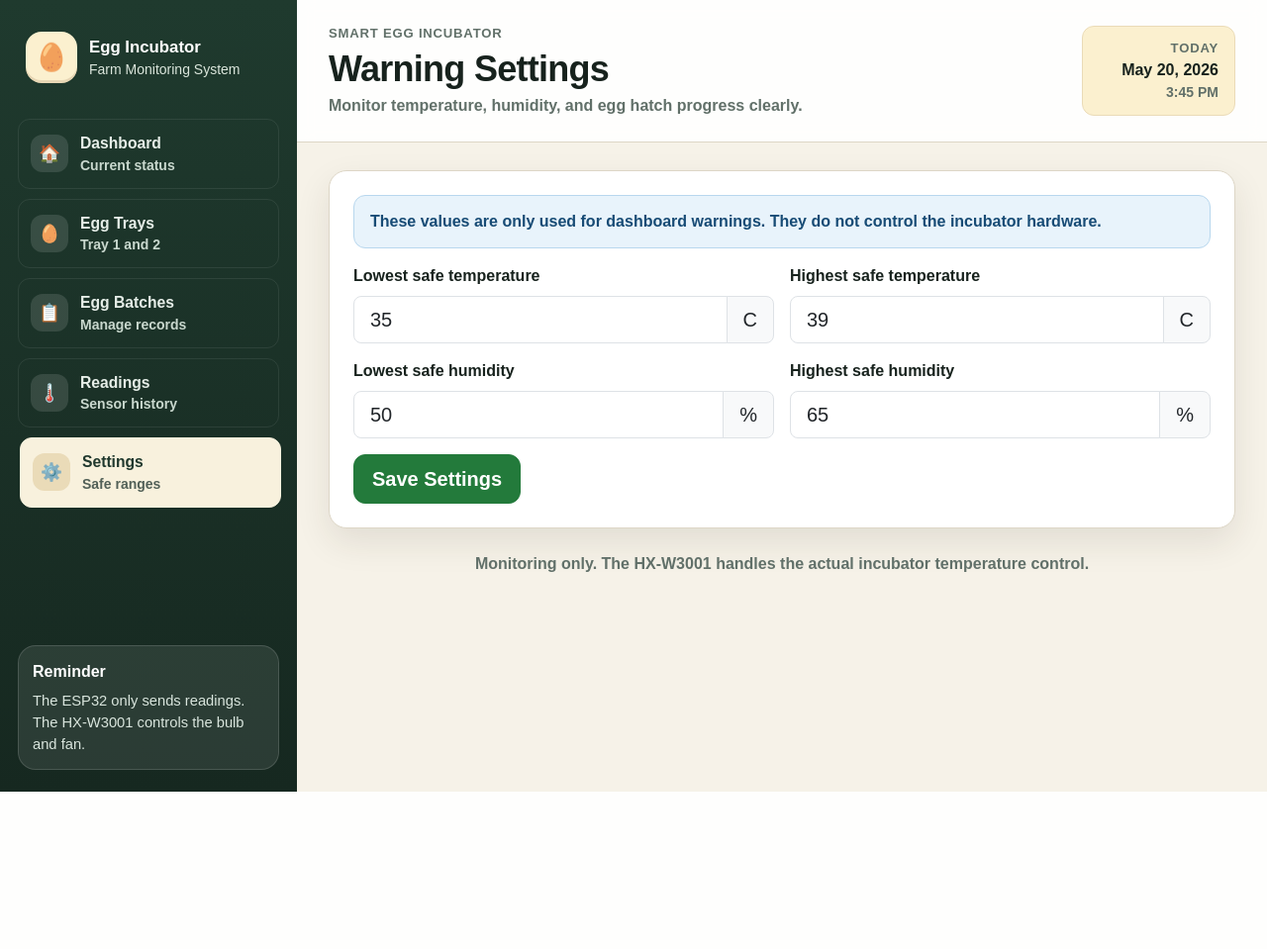
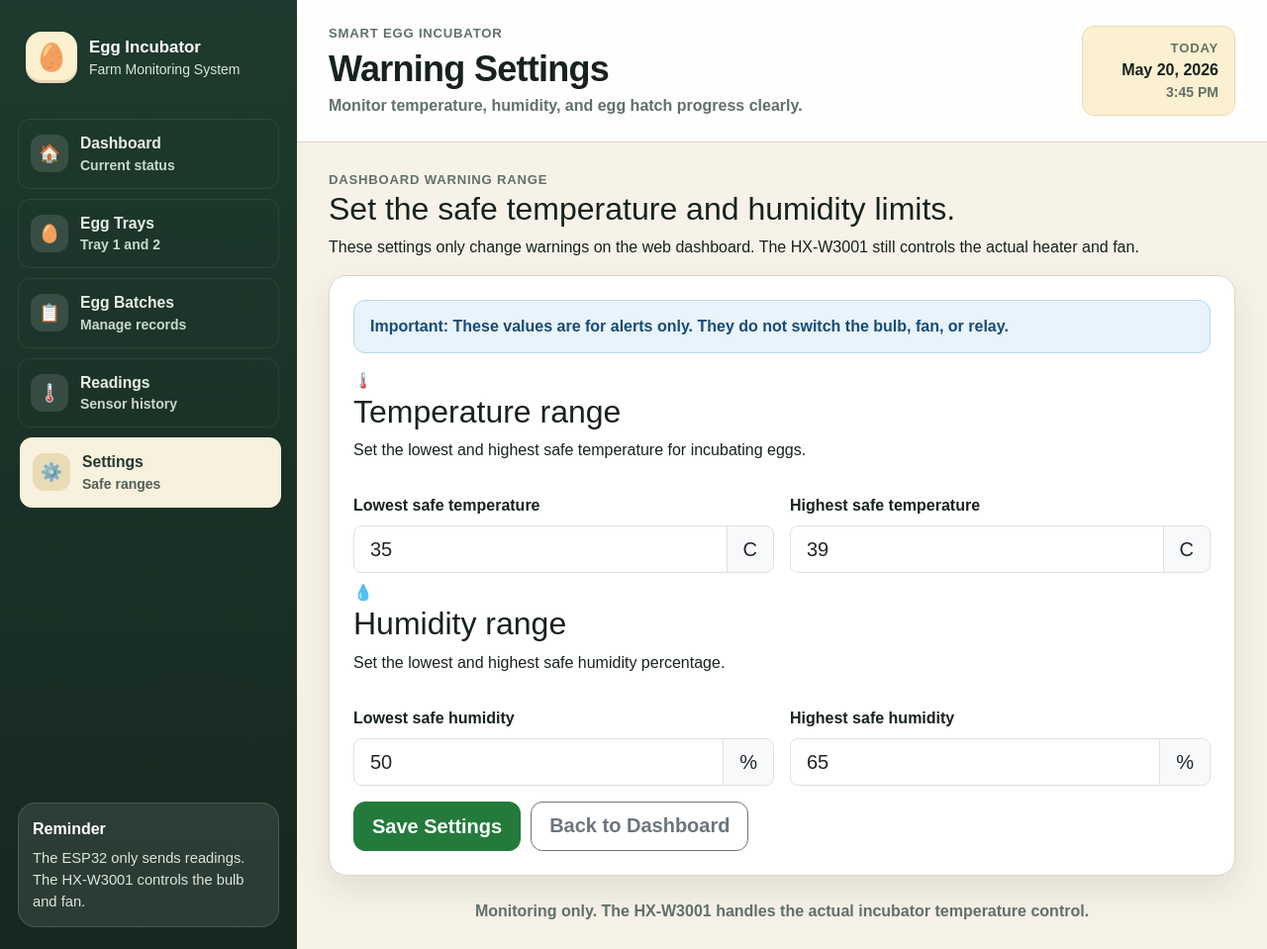
Before and after one commit to Dan1007Mercado/physics, a PHP site: page /settings.php in a window 1280 px wide. Shown: the whole page at 99% size. Before the commit the page ends 800 px from the top, so only its background shows below. Run offline with PHP 8.4, Linux system fonts and the light colour scheme; data comes from the database, SQL or seed files in the repository.

Commit message:
Match settings page with HCI design

```diff
--- a/settings.php
+++ b/settings.php
@@ -65,13 +65,22 @@ if ($_SERVER['REQUEST_METHOD'] === 'POST') {
 include __DIR__ . '/includes/header.php';
 ?>
 
-<section class="page-section">
+<section class="page-section narrow-section settings-page">
+    <div class="hero-panel compact-hero mb-3">
+        <div>
+            <span class="eyebrow">Dashboard warning range</span>
+            <h2>Set the safe temperature and humidity limits.</h2>
+            <p>These settings only change warnings on the web dashboard. The HX-W3001 still controls the actual heater and fan.</p>
+        </div>
+    </div>
+
     <?php if ($successMessage): ?>
-        <div class="alert alert-success"><?= e($successMessage) ?></div>
+        <div class="alert alert-success alert-readable"><?= e($successMessage) ?></div>
     <?php endif; ?>
 
     <?php if ($errors): ?>
-        <div class="alert alert-danger">
+        <div class="alert alert-danger alert-readable">
+            <strong>Please fix the following:</strong>
             <?php foreach ($errors as $error): ?>
                 <div><?= e($error) ?></div>
             <?php endforeach; ?>
@@ -79,11 +88,21 @@ include __DIR__ . '/includes/header.php';
     <?php endif; ?>
 
     <article class="form-panel">
-        <p class="helper-note">
-            These values are only used for dashboard warnings. They do not control the incubator hardware.
-        </p>
+        <div class="helper-note mb-3">
+            <strong>Important:</strong> These values are for alerts only. They do not switch the bulb, fan, or relay.
+        </div>
 
         <form method="post" class="row g-3">
+            <div class="col-12">
+                <div class="form-section-title">
+                    <span>🌡️</span>
+                    <div>
+                        <h2>Temperature range</h2>
+                        <p>Set the lowest and highest safe temperature for incubating eggs.</p>
+                    </div>
+                </div>
+            </div>
+
             <div class="col-12 col-md-6">
                 <label class="form-label" for="min_temp">Lowest safe temperature</label>
                 <div class="input-group input-group-lg">
@@ -91,6 +110,7 @@ include __DIR__ . '/includes/header.php';
                     <span class="input-group-text">C</span>
                 </div>
             </div>
+
             <div class="col-12 col-md-6">
                 <label class="form-label" for="max_temp">Highest safe temperature</label>
                 <div class="input-group input-group-lg">
@@ -98,6 +118,17 @@ include __DIR__ . '/includes/header.php';
                     <span class="input-group-text">C</span>
                 </div>
             </div>
+
+            <div class="col-12 mt-2">
+                <div class="form-section-title">
+                    <span>💧</span>
+                    <div>
+                        <h2>Humidity range</h2>
+                        <p>Set the lowest and highest safe humidity percentage.</p>
+                    </div>
+                </div>
+            </div>
+
             <div class="col-12 col-md-6">
                 <label class="form-label" for="min_humidity">Lowest safe humidity</label>
                 <div class="input-group input-group-lg">
@@ -105,6 +136,7 @@ include __DIR__ . '/includes/header.php';
                     <span class="input-group-text">%</span>
                 </div>
             </div>
+
             <div class="col-12 col-md-6">
                 <label class="form-label" for="max_humidity">Highest safe humidity</label>
                 <div class="input-group input-group-lg">
@@ -112,8 +144,10 @@ include __DIR__ . '/includes/header.php';
                     <span class="input-group-text">%</span>
                 </div>
             </div>
-            <div class="col-12">
+
+            <div class="col-12 action-row form-action-bar">
                 <button class="btn btn-success btn-lg" type="submit">Save Settings</button>
+                <a class="btn btn-outline-secondary btn-lg" href="dashboard.php">Back to Dashboard</a>
             </div>
         </form>
     </article>
```
